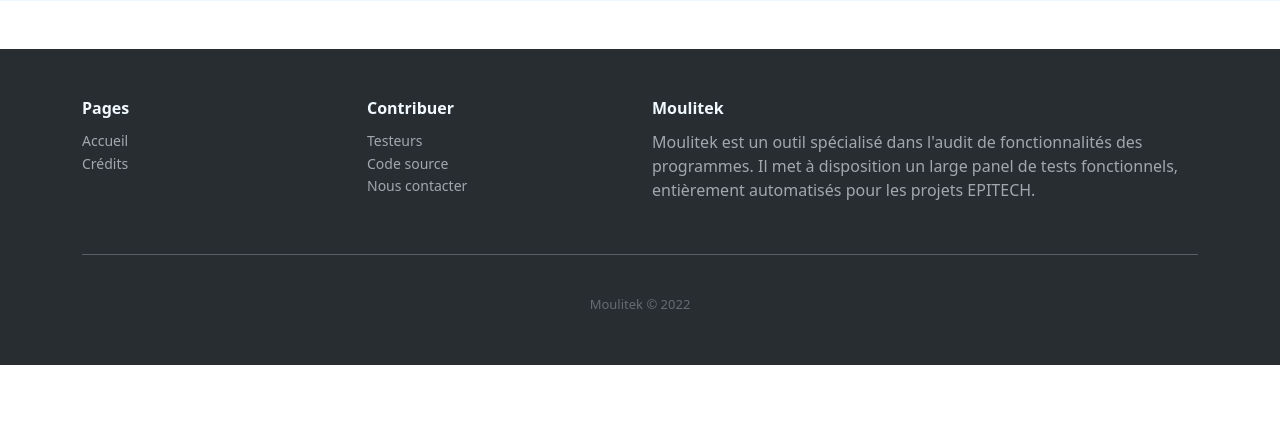
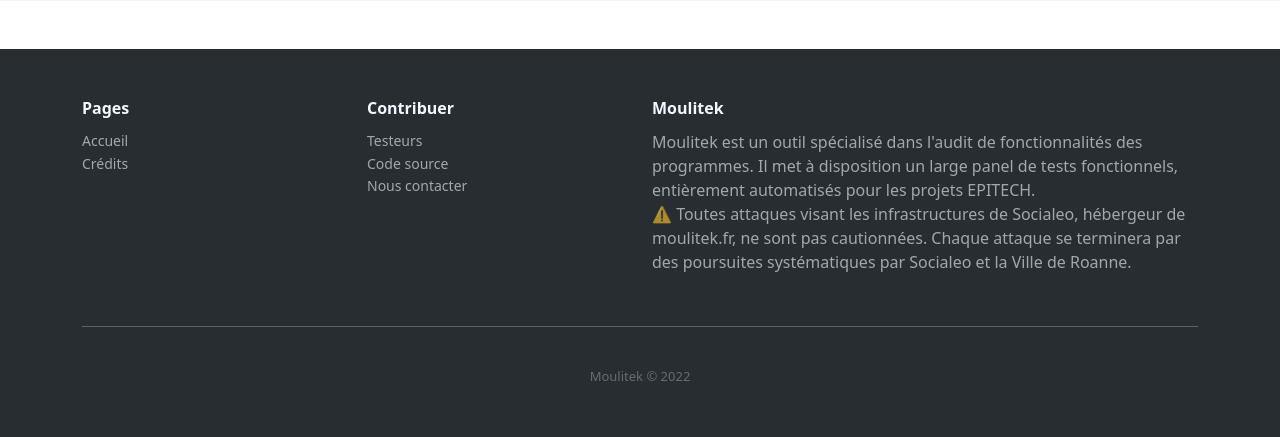
Before and after one commit to MathiDEV/moulitek_fr, a PHP site: page /credits.php in a window 1280 px wide. Shown: the part 1255-1692 px from the top of the page. Before the commit the page ends 1620 px from the top, so only its background shows below. Run offline with PHP 8.4, Linux system fonts and the light colour scheme; some libraries are stand-ins or nearby versions.

Commit message:
[FEAT] Clear message about security processing by Socialeo

```diff
--- a/php/footer.php
+++ b/php/footer.php
@@ -111,6 +111,7 @@
                 <div class="col-md-6 item text">
                     <h3>Moulitek</h3>
                     <p>Moulitek est un outil spécialisé dans l'audit de fonctionnalités des programmes. Il met à disposition un large panel de tests fonctionnels, entièrement automatisés pour les projets EPITECH.</p>
+                    <p>⚠️ Toutes attaques visant les infrastructures de Socialeo, hébergeur de moulitek.fr, ne sont pas cautionnées. Chaque attaque se terminera par des poursuites systématiques par Socialeo et la Ville de Roanne.</p>
                 </div>
             </div>
             <hr>
```
